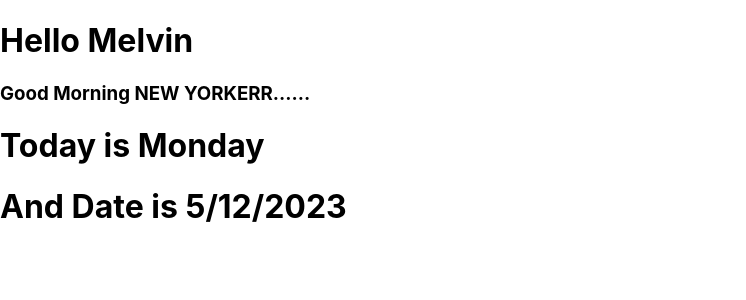
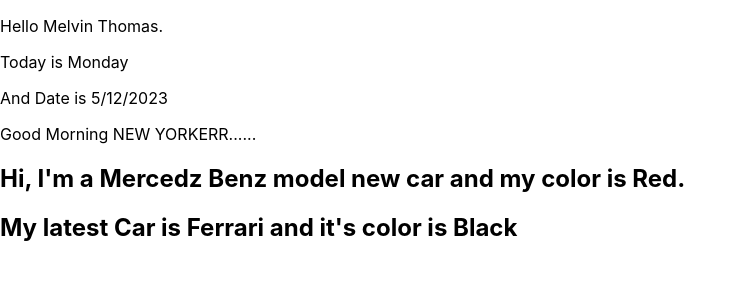
Before and after one commit to Melvin154/Tutorial-React, a React (Create React App) app: page / in a window 1280 px wide. Shown: the top 300 px of the page, without its empty margins (0-746 px from the left). Built offline with nearby package versions, Linux system fonts and the light colour scheme.

Commit message:
Learned Function props

```diff
--- a/src/App.js
+++ b/src/App.js
@@ -2,14 +2,22 @@
 import './App.css';
 import Day from './components/day';
 import Date from './components/date';
+import Car from './components/car';
 
 function App() {
+
+
+  const brand="Mercedz Benz"  //Car component props
+  const Color="Red"  //car componet props
+  const carInfo={brand:"Ferrari",Color:"Black"}
+
+
   return (
     <>
-   <h1>Hello Melvin</h1>
-   <h3>Good Morning NEW YORKERR......</h3>
-   <Day/>
-   <Date/>
+   <p>Hello Melvin Thomas.<Day/><Date/></p>
+   <p>Good Morning NEW YORKERR......</p>
+   <Car brand={brand} Color={Color}  carInfo={carInfo}/>    {/* (before <-=)  here we choose any name like brand,carCompany etcc......... */}
+
    </>
   );
 }
--- /dev/null
+++ b/src/components/car.jsx
@@ -0,0 +1,17 @@
+import React from 'react'
+
+const Car = (props) => {
+
+const{brand,Color,carInfo}=props;
+
+    const msg=`Hi, I'm a ${brand} model new car and my color is ${Color}. `
+    const carDetails= `My latest Car  is ${carInfo.brand} and it's color is ${carInfo.Color} `
+  return (
+    <>
+    <h2>{msg}</h2>
+    <h2>{carDetails}</h2>
+    </>
+  )
+}
+
+export default Car;
--- a/src/components/date.jsx
+++ b/src/components/date.jsx
@@ -4,7 +4,7 @@
     render(){
         return(
             <>
-            <h1> And Date is 5/12/2023</h1>
+            <p> And Date is 5/12/2023</p>
 
             </>
         )
--- a/src/components/day.jsx
+++ b/src/components/day.jsx
@@ -1,8 +1,10 @@
 import React from 'react'
 
 const Day = () => {
+
+
   return (
-    <h1> Today is Monday</h1>
+    <p> Today is Monday</p>
   )
 }
 
```
